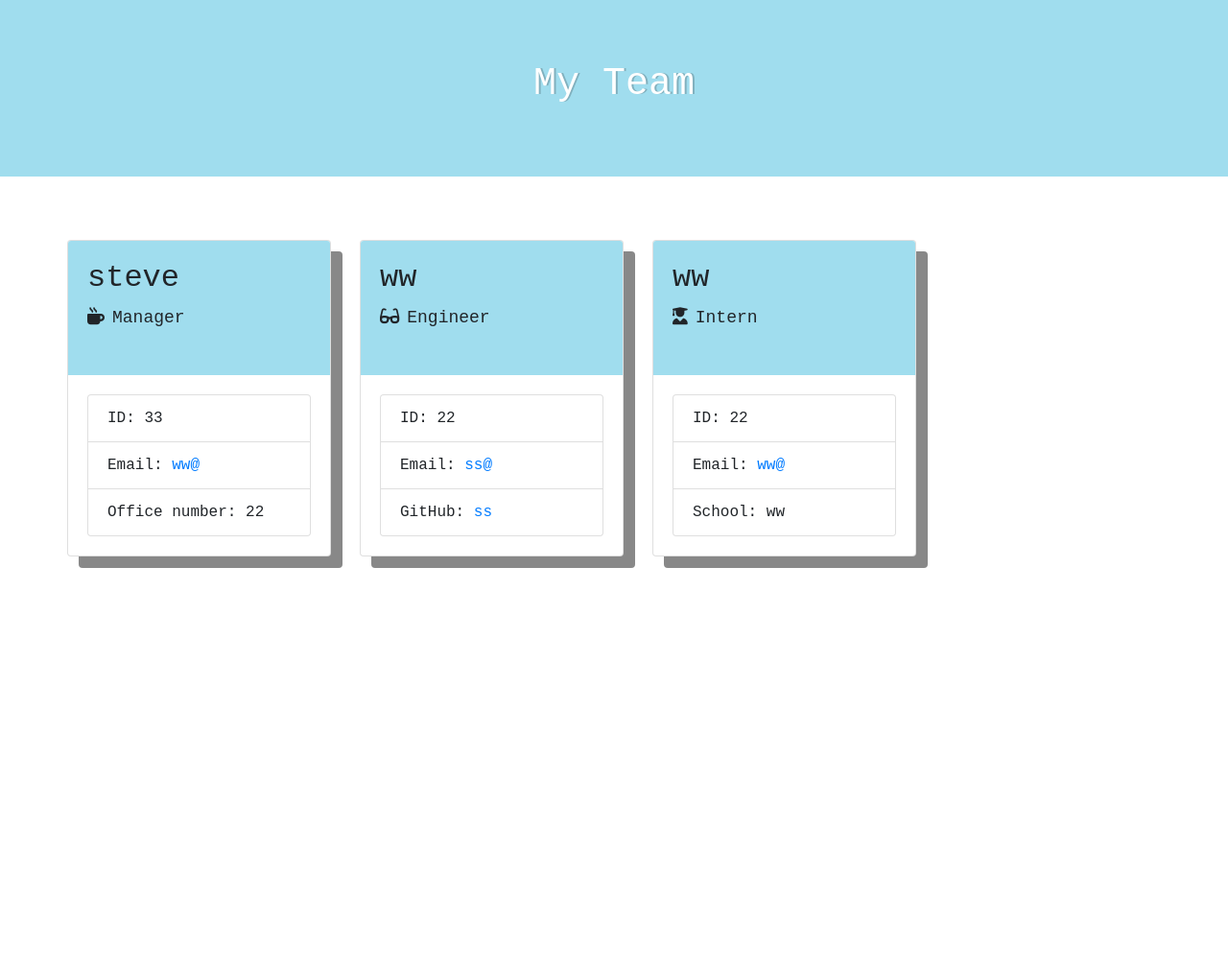
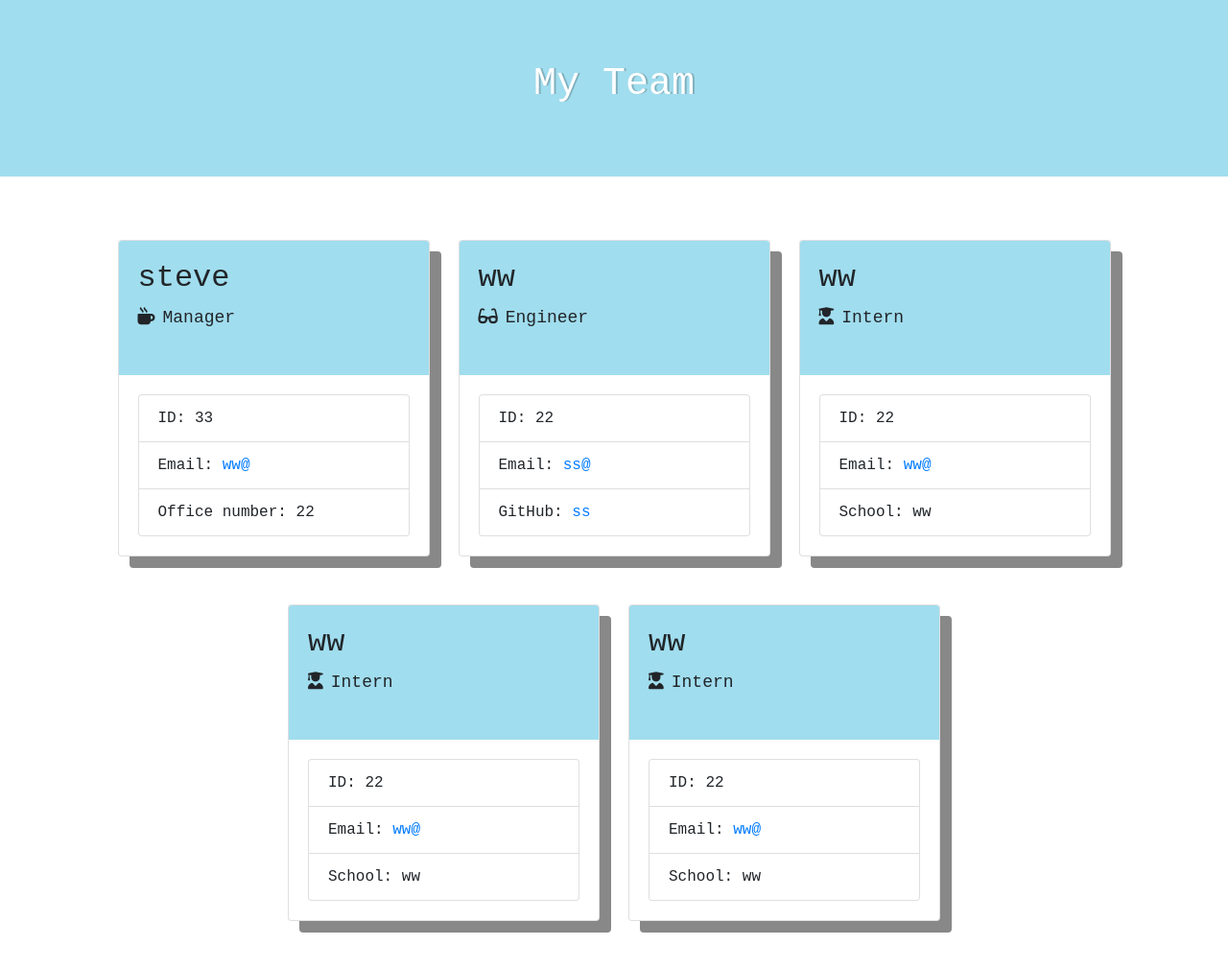
Before and after one commit to stevelab1/Team-Profile-Generator, a website: page output/team.html in a window 1280 px wide. Shown: the whole page at 96% size. Before the commit the page ends 800 px from the top, so only its background shows below. Drawn offline with nearby package versions, Linux system fonts and the light colour scheme; a web font is replaced by a local one.

Commit message:
test output/team.html

```diff
--- a/output/team.html
+++ b/output/team.html
@@ -1,4 +1,3 @@
-
 <!DOCTYPE html>
 <html lang="en">
 
@@ -26,7 +25,7 @@
         </div>
     </div>
     <div class="container">
-        <div class="row">
+        <div class="row justify-content-center">
             <div class="team-area card-deck justify-content-center">
 
                 <div class="card employee-card">
@@ -52,7 +51,36 @@
                         <ul class="list-group">
                             <li class="list-group-item">ID: 22</li>
                             <li class="list-group-item">Email: <a href="mailto:ss@">ss@</a></li>
-            <li class="list-group-item">GitHub: <a href="https://github.com/ss" target="_blank" rel="noopener noreferrer">ss</a></li>
+                            <li class="list-group-item">GitHub: <a href="https://github.com/ss" target="_blank"
+                                    rel="noopener noreferrer">ss</a></li>
+                        </ul>
+                    </div>
+                </div>
+
+                <div class="card employee-card">
+                    <div class="card-header">
+                        <h2 class="card-title">ww</h2>
+                        <h3 class="card-title"><i class="fas fa-user-graduate mr-2"></i>Intern</h3>
+                    </div>
+                    <div class="card-body">
+                        <ul class="list-group">
+                            <li class="list-group-item">ID: 22</li>
+                            <li class="list-group-item">Email: <a href="mailto:ww@">ww@</a></li>
+                            <li class="list-group-item">School: ww</li>
+                        </ul>
+                    </div>
+                </div>
+
+                <div class="card employee-card">
+                    <div class="card-header">
+                        <h2 class="card-title">ww</h2>
+                        <h3 class="card-title"><i class="fas fa-user-graduate mr-2"></i>Intern</h3>
+                    </div>
+                    <div class="card-body">
+                        <ul class="list-group">
+                            <li class="list-group-item">ID: 22</li>
+                            <li class="list-group-item">Email: <a href="mailto:ww@">ww@</a></li>
+                            <li class="list-group-item">School: ww</li>
                         </ul>
                     </div>
                 </div>
@@ -75,4 +103,5 @@
         </div>
     </div>
 </body>
+
 </html>
```
Lines whose indentation alone changed are shown as unchanged.
